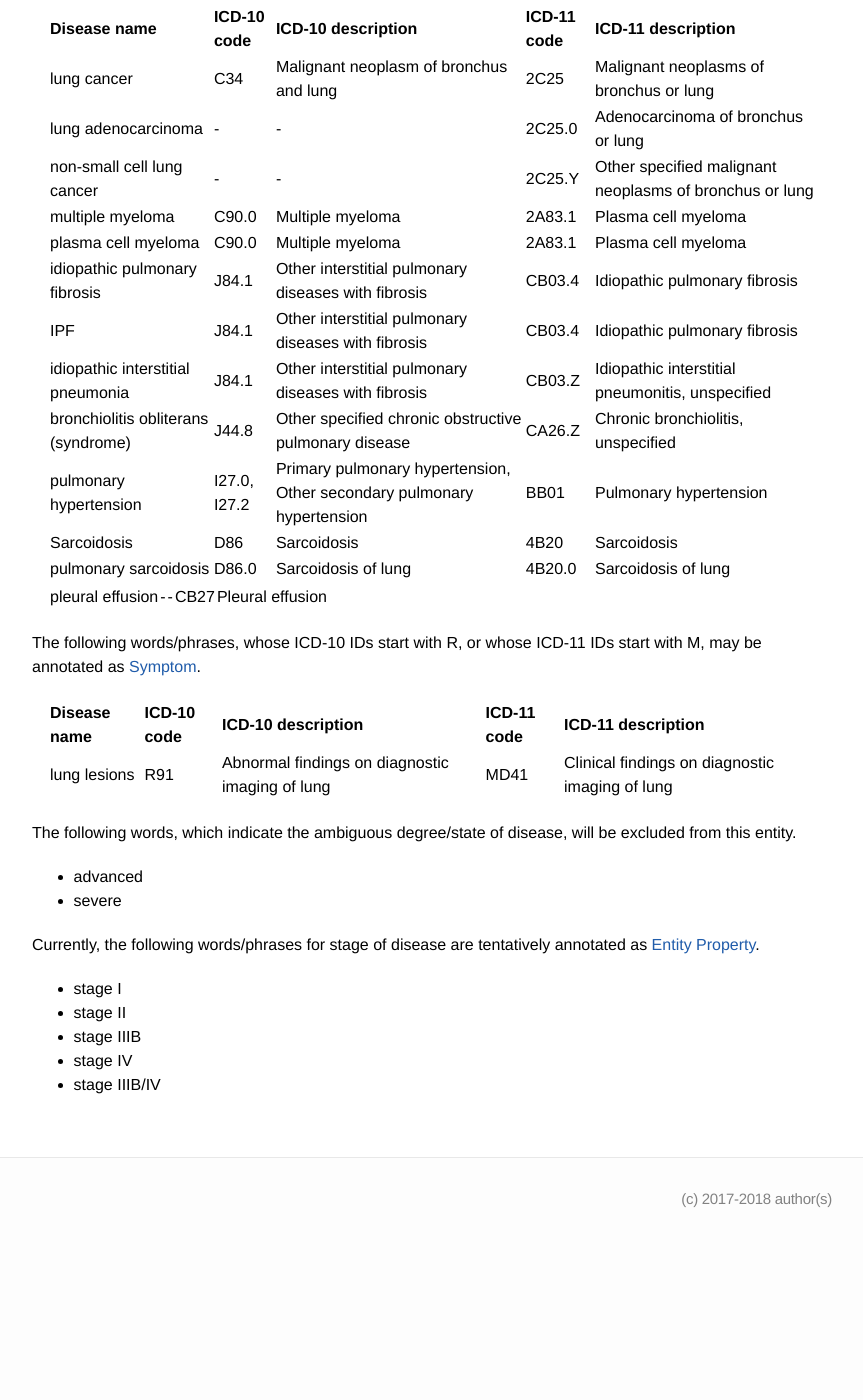
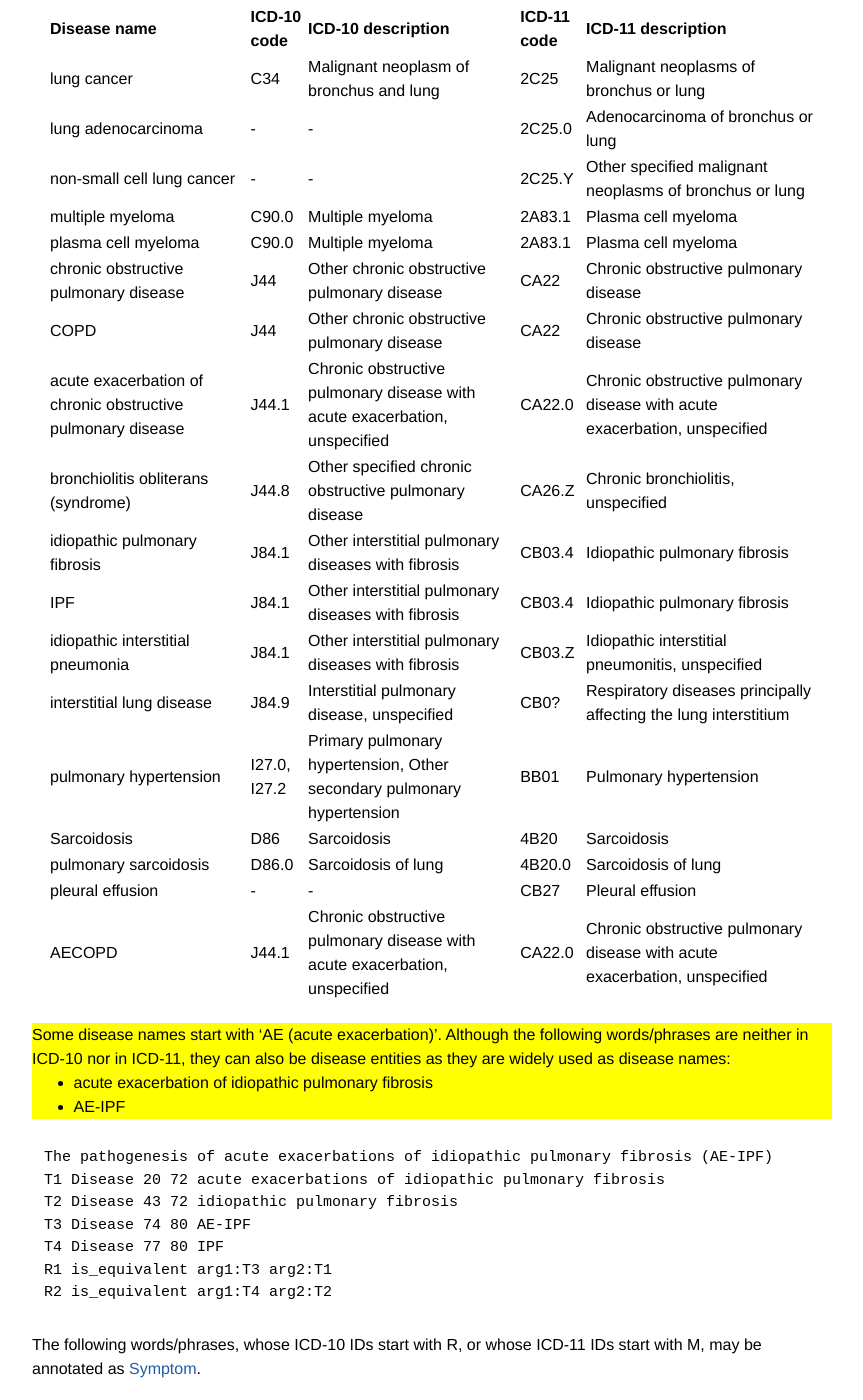
Before and after one commit to ezcatdb/molbiol_lung_corpus-guidelines, a Jekyll site: the page built from _entity/Disease.md, in a window 1280 px wide and 1400 px high, scrolled down 708 px. Shown: the whole window, without its empty margins (208-1071 px from the left). Built offline with Jekyll 4.4.1, drawn with Linux system fonts in a browser that asks for light colours; before the commit the page ends 1949 px from its top, so only the background shows below that; some of the changed text lies outside the part shown.

```diff
--- a/_entity/Disease.md
+++ b/_entity/Disease.md
@@ -5,8 +5,8 @@ shortdef: "Diseases"
 order: 2
 ---
 
-The definition of 'Disease' is based on either
-<a href="http://apps.who.int/classifications/icd10/browse/2016/en">ICD-10 version:2016</a> published by WHO, although the coverage of <a href="https://icd.who.int/browse11/l-m/en">ICD-11</a> has been wider than ICD-10.
+The definition of 'Disease' is based on <a href="https://icd.who.int/browse11/l-m/en">ICD-11</a> published by WHO,
+although <a href="http://apps.who.int/classifications/icd10/browse/2016/en">ICD-10 version:2016</a> has been more widely used than ICD-11.
 
 Disease, which can be a group in phenotype, will be annotated in this category.
 
@@ -40,18 +40,40 @@ The following words/phrases should be annotated as 'Disease'.
 | non-small cell lung cancer | - | - | 2C25.Y | Other specified malignant neoplasms of bronchus or lung |
 | multiple myeloma | C90.0 | Multiple myeloma | 2A83.1 | Plasma cell myeloma |
 | plasma cell myeloma | C90.0 | Multiple myeloma | 2A83.1 | Plasma cell myeloma |
+| chronic obstructive pulmonary disease | J44 | Other chronic obstructive pulmonary disease | CA22 | Chronic obstructive pulmonary disease |
+| COPD | J44 | Other chronic obstructive pulmonary disease | CA22 | Chronic obstructive pulmonary disease |
+| acute exacerbation of chronic obstructive pulmonary disease | J44.1 | Chronic obstructive pulmonary disease with acute exacerbation, unspecified | CA22.0 | Chronic obstructive pulmonary disease with acute exacerbation, unspecified  |
+| bronchiolitis obliterans (syndrome) | J44.8 | Other specified chronic obstructive pulmonary disease  | CA26.Z | Chronic bronchiolitis, unspecified |
 | idiopathic pulmonary fibrosis | J84.1 | Other interstitial pulmonary diseases with fibrosis | CB03.4 | Idiopathic pulmonary fibrosis |
 | IPF | J84.1 | Other interstitial pulmonary diseases with fibrosis | CB03.4 | Idiopathic pulmonary fibrosis |
 | idiopathic interstitial pneumonia | J84.1 | Other interstitial pulmonary diseases with fibrosis | CB03.Z | Idiopathic interstitial pneumonitis, unspecified |
-| bronchiolitis obliterans (syndrome) | J44.8 | Other specified chronic obstructive pulmonary disease  | CA26.Z | Chronic bronchiolitis, unspecified |
+| interstitial lung disease | J84.9 | Interstitial pulmonary disease, unspecified | CB0? | Respiratory diseases principally affecting the lung interstitium |
 | pulmonary hypertension | I27.0, I27.2 | Primary pulmonary hypertension, Other secondary pulmonary hypertension | BB01 | Pulmonary hypertension |
 | Sarcoidosis | D86 | Sarcoidosis | 4B20 | Sarcoidosis |
 | pulmonary sarcoidosis | D86.0 | Sarcoidosis of lung | 4B20.0 | Sarcoidosis of lung |
-
 | pleural effusion | - | - | CB27 | Pleural effusion |
+| AECOPD | J44.1 | Chronic obstructive pulmonary disease with acute exacerbation, unspecified | CA22.0 | Chronic obstructive pulmonary disease with acute exacerbation, unspecified  |
 
 
 </div>
+
+<div style="background-color: yellow" markdown="1">
+Some disease names start with 'AE (acute exacerbation)'. Although the following words/phrases are neither in ICD-10 nor in ICD-11, they can also be disease entities as they are widely used as disease names:
+- acute exacerbation of idiopathic pulmonary fibrosis
+- AE-IPF
+
+</div>
+
+~~~ ann
+The pathogenesis of acute exacerbations of idiopathic pulmonary fibrosis (AE-IPF)
+T1 Disease 20 72 acute exacerbations of idiopathic pulmonary fibrosis
+T2 Disease 43 72 idiopathic pulmonary fibrosis
+T3 Disease 74 80 AE-IPF
+T4 Disease 77 80 IPF
+R1 is_equivalent arg1:T3 arg2:T1
+R2 is_equivalent arg1:T4 arg2:T2
+~~~
+
 
 The following words/phrases, whose ICD-10 IDs start with R, or whose ICD-11 IDs start with M, may be annotated as [Symptom]().
 <div style="margin:1em" markdown="1">
@@ -59,10 +81,11 @@ The following words/phrases, whose ICD-10 IDs start with R, or whose ICD-11 IDs
 | Disease name | ICD-10 code | ICD-10 description | ICD-11 code | ICD-11 description |
 |--------------------------------------|-------------|------------------------------------------|-------------|------------------------------------------|
 | lung lesions | R91 | Abnormal findings on diagnostic imaging of lung | MD41 | Clinical findings on diagnostic imaging of lung |
+| allodynia | - | - | MB40.1 | Allodynia |
 
 </div>
 
-The following words, which indicate the ambiguous degree/state of disease, will be excluded from this entity.
+The following words, which indicate the ambiguous degree/state of disease, are currently excluded from this entity, although they should be considered.
 - advanced
 - severe
 
```
Also changed, not shown: _entity/Symptom.md (+20 -3 lines).
